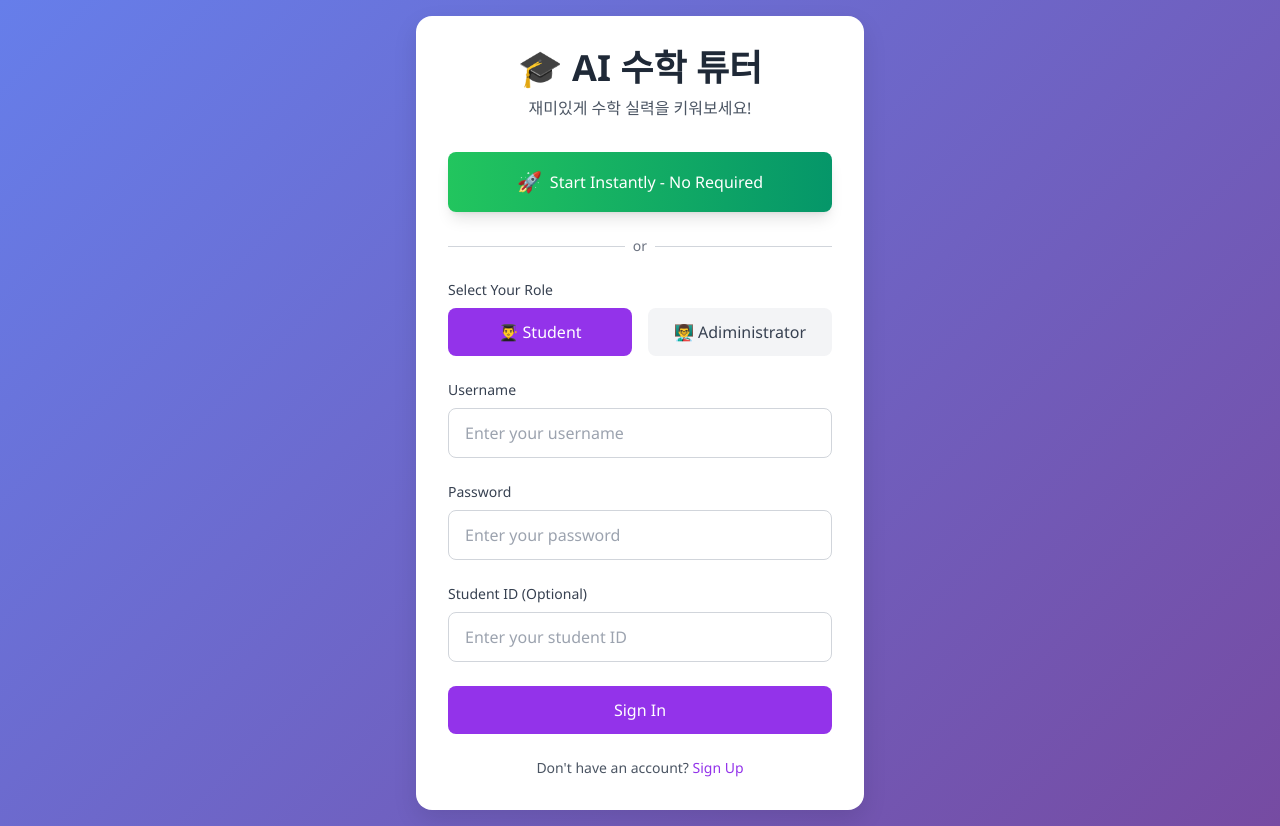
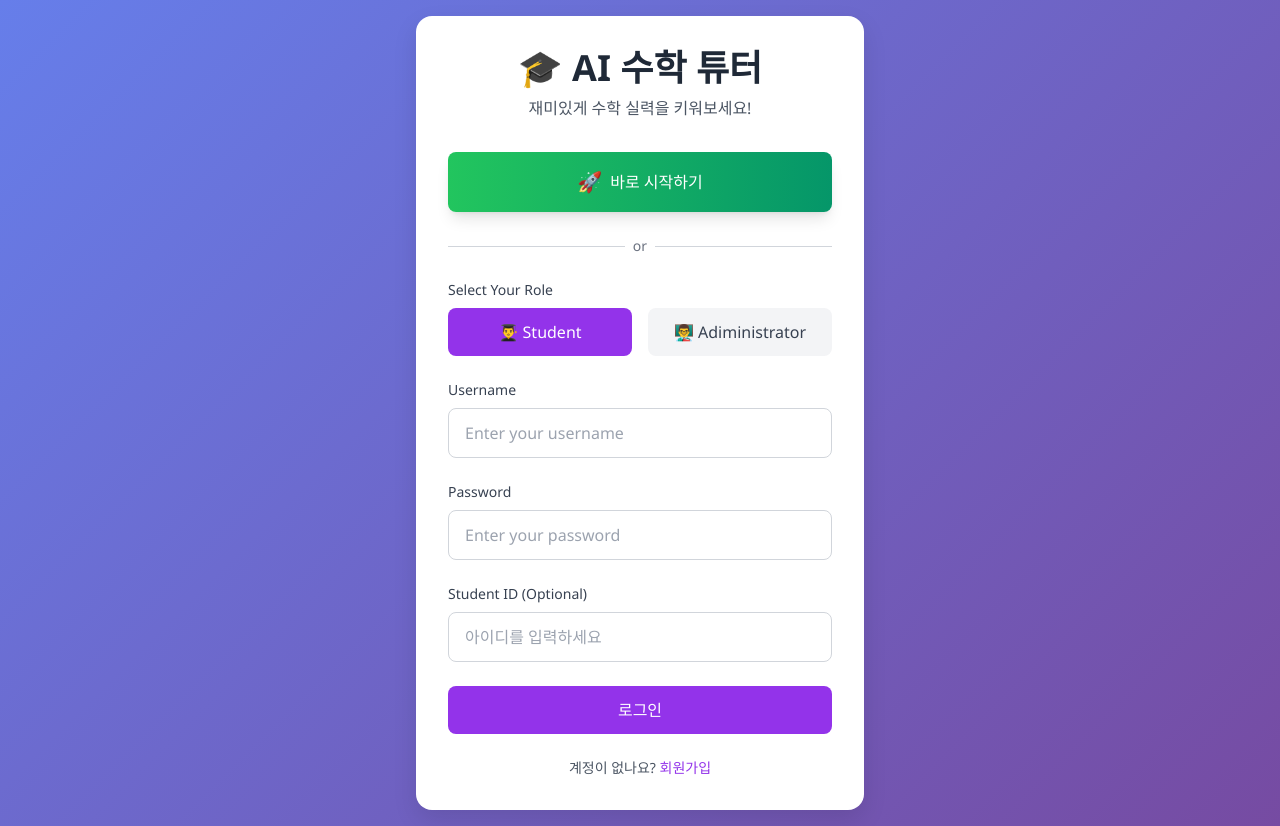
Before and after one commit to bi1022kim/mathweb, a Flask app: template templates/index.html in a window 1280 px wide. Run offline with Flask 3, Linux system fonts and the light colour scheme; the template is opened without the code that fills it, so the values that code supplies are empty; some libraries are stand-ins or nearby versions.

Commit message:
chore: 활성 템플릿 영어 UI 문구 한국어 전환 완료 [autorun]

```diff
--- a/templates/index.html
+++ b/templates/index.html
@@ -39,7 +39,7 @@
             >
                 <div class="flex items-center justify-center gap-2">
                     <span class="text-xl">🚀</span>
-                    <span>Start Instantly - No Required</span>
+                    <span>바로 시작하기</span>
                 </div>
             </button>
 
@@ -112,7 +112,7 @@
                         type="text"
                         id="studentId"
                         class="w-full px-4 py-3 border border-gray-300 rounded-lg focus:ring-2 focus:ring-purple-500 focus:border-transparent"
-                        placeholder="Enter your student ID"
+                        placeholder="아이디를 입력하세요"
                     />
                 </div>
 
@@ -120,14 +120,14 @@
                     type="submit"
                     class="w-full bg-purple-600 text-white py-3 px-4 rounded-lg font-medium hover:bg-purple-700 transition"
                 >
-                    Sign In
+                    로그인
                 </button>
 
                 <!-- 회원가입 링크 추가 -->
                 <div class="text-center">
                     <p class="text-sm text-gray-600">
-                        Don't have an account?
-                        <a href="/signup" class="text-purple-600 hover:text-purple-700 font-medium">Sign Up</a>
+                        계정이 없나요?
+                        <a href="/signup" class="text-purple-600 hover:text-purple-700 font-medium">회원가입</a>
                     </p>
                 </div>
             </form>
--- a/templates/main.html
+++ b/templates/main.html
@@ -146,7 +146,7 @@
             <!-- 버튼들을 이미지 위에 오버레이 -->
             <div class="button-overlay">
                 <button class="start-btn" onclick="handleGuestLogin()">
-                    🚀 Start Learning with AI
+                    🚀 AI와 함께 수학 학습 시작
                 </button>
                 <h2 class="who-title">Who are you?</h2>
                 <div class="selection-container">
```
Also changed, not shown: templates/student.html (+5 -5 lines).
